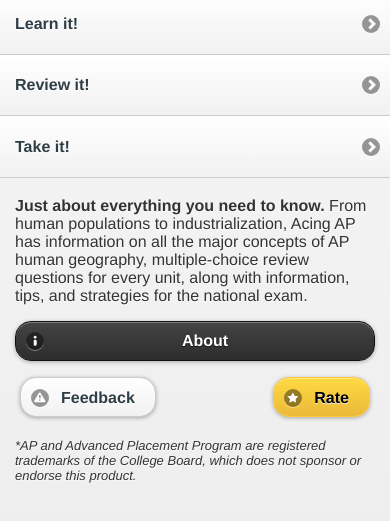
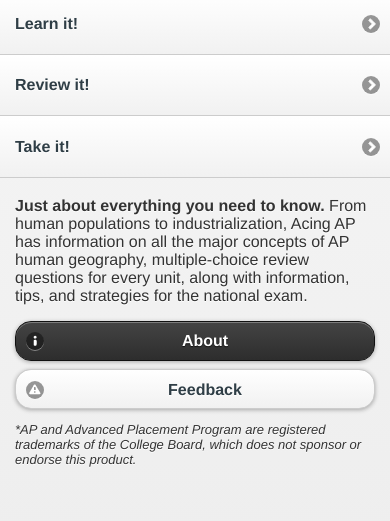
Before and after one commit to ashays/acing-aphg, a plain HTML site: page index.html in a window 390 px wide. Shown: the part 309-830 px from the top of the page. Drawn offline with Linux system fonts and the light colour scheme; some packages are replaced by stand-ins of ours.

Commit message:
hid rate button until up on android store

```diff
--- a/index.html
+++ b/index.html
@@ -27,10 +27,10 @@
         industrialization, Acing AP has information on all the major concepts of AP human geography, multiple-choice
         review questions for every unit, along with information, tips, and strategies for the national exam.</p>
       <a href="#about" data-role="button" data-icon="info" data-rel="dialog" data-theme="d">About</a>
-      <a href="#support" data-role="button" data-icon="alert" data-rel="dialog" data-inline="true" data-theme="a">Feedback</a>
-      <a style="float:right;" href="itms-apps://itunes.apple.com/us/app/acing-ap-human-geography/id463108685?mt=8&uo=4"
+      <a href="#support" data-role="button" data-icon="alert" data-rel="dialog" data-theme="a">Feedback</a>
+<!--      <a style="float:right;" href="itms-apps://itunes.apple.com/us/app/acing-ap-human-geography/id463108685?mt=8&uo=4"
          target="itunes_store" data-role="button" data-inline="true" data-icon="star" data-theme="e" data-rel="external"
-         data-ajax="false">Rate</a>
+         data-ajax="false">Rate</a>-->
       <p class="intro" style="font-size:small;"><em>*AP and Advanced Placement Program are registered trademarks of the
         College Board, which does not sponsor or endorse this product.</em></p>
     </div>
```
